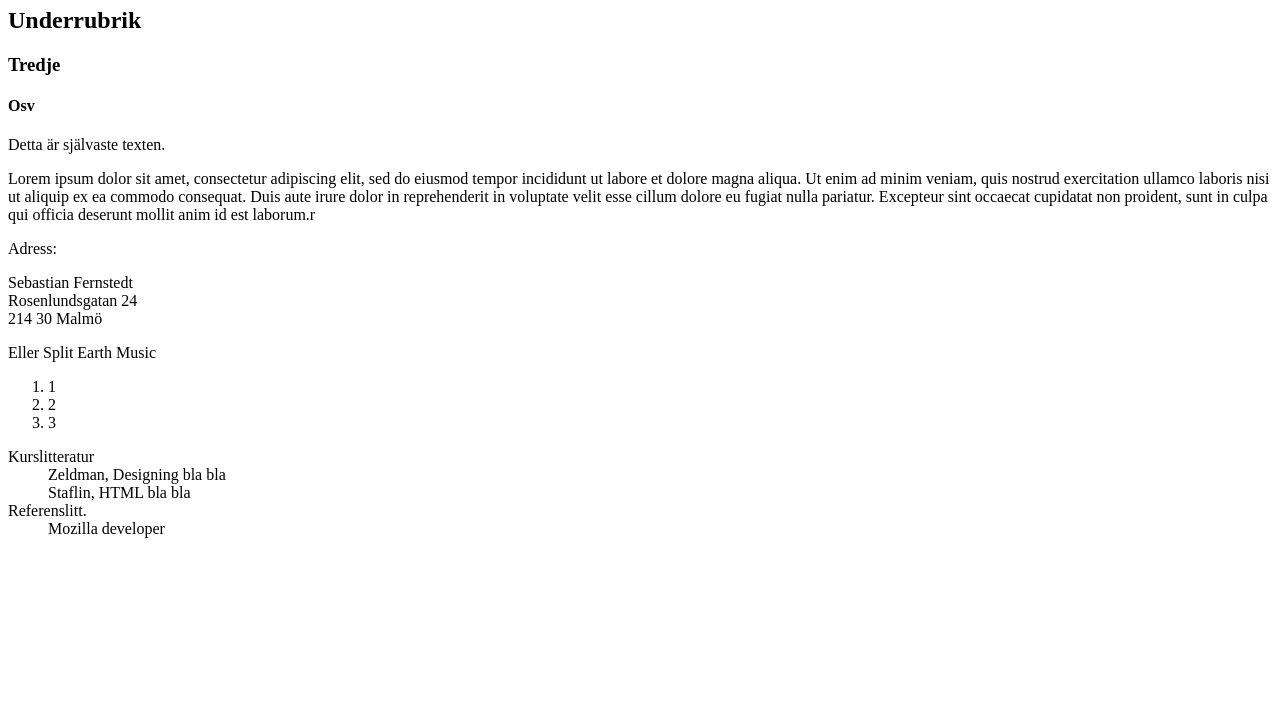
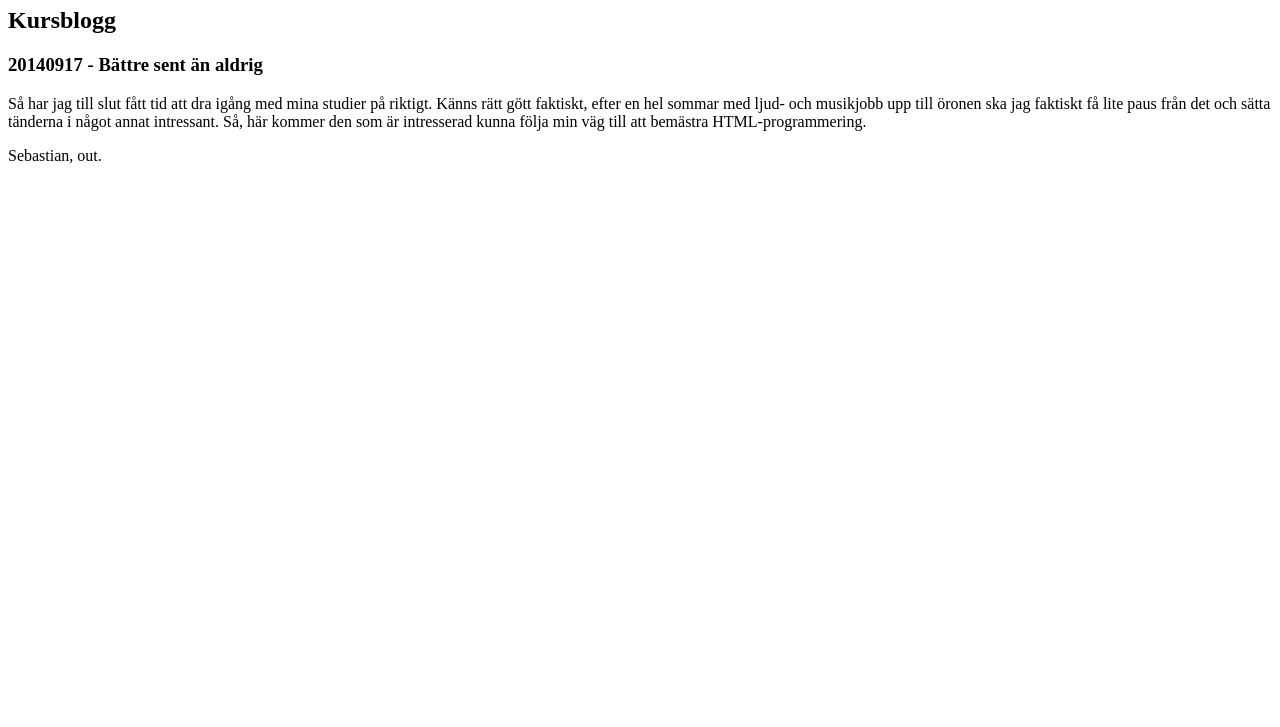
Before and after one commit to Knajht/1ik415-sf222em-laborationer, a plain HTML site: page index.html in a window 1280 px wide. Shown: the part 73-800 px from the top of the page. Drawn offline with Linux system fonts and the light colour scheme.

Commit message:
1.3 Gjord, index

```diff
--- a/index.html
+++ b/index.html
@@ -2,42 +2,21 @@
 <html lang="sv">
     <head>
         <meta charset="utf-8" />
-        <title>Min första sida</title>
+        <title>Sebastian Fernstedt - 1IK415</title>
 
     </head>
     <body>
-        <h1>Detta är rubrik h1</h1>
-        <h2>Underrubrik</h2>
-        <h3>Tredje</h3>
-        <h4>Osv</h4>
+        <h1>Sebastians Superba Sajt</h1>
+        <h2>Kursblogg</h2>
+        <h3>20140917 - Bättre sent än aldrig</h3>
 
-        <p>Detta är självaste texten.</p>
-        <p>Lorem ipsum dolor sit amet, consectetur adipiscing elit, sed do eiusmod tempor incididunt ut labore et dolore magna aliqua. Ut enim ad minim veniam, quis nostrud exercitation ullamco laboris nisi ut aliquip ex ea commodo consequat. Duis aute irure dolor in reprehenderit in voluptate velit esse cillum dolore eu fugiat nulla pariatur. Excepteur sint occaecat cupidatat non proident, sunt in culpa qui officia deserunt mollit anim id est laborum.r</p>
-
-        <p>Adress:</p>
-        <p> Sebastian Fernstedt<br />
-            Rosenlundsgatan 24<br />
-            214 30 Malmö
+        <p>Så har jag till slut fått tid att dra igång med mina studier på riktigt.
+            Känns rätt gött faktiskt, efter en hel sommar med ljud- och musikjobb upp till öronen
+            ska jag faktiskt få lite paus från det och sätta tänderna i något annat intressant.
+            Så, här kommer den som är intresserad kunna följa min väg till att bemästra HTML-programmering.
         </p>
-        <p>Eller Split&nbspEarth&nbspMusic</p>
-
-        <ol>
-            <li>1</li>
-            <li>2</li>
-            <li>3</li>
-        </ol>
-
-        <dl>
-            <dt>Kurslitteratur</dt>
-            <dd>Zeldman, Designing bla bla</dd>
-            <dd>Staflin, HTML bla bla</dd>
-            <dt>Referenslitt.</dt>
-            <dd>Mozilla developer</dd>
-        </dl>
-
-        <!-- Här gör vi kommentarer! -->
-        <!-- Funkar även
-        på flera rader -->
+        <p>Sebastian, out.
+        </p>
 
     </body>
 </html>
```
Also changed, not shown: pages/presentation.html (+4 -2 lines).
